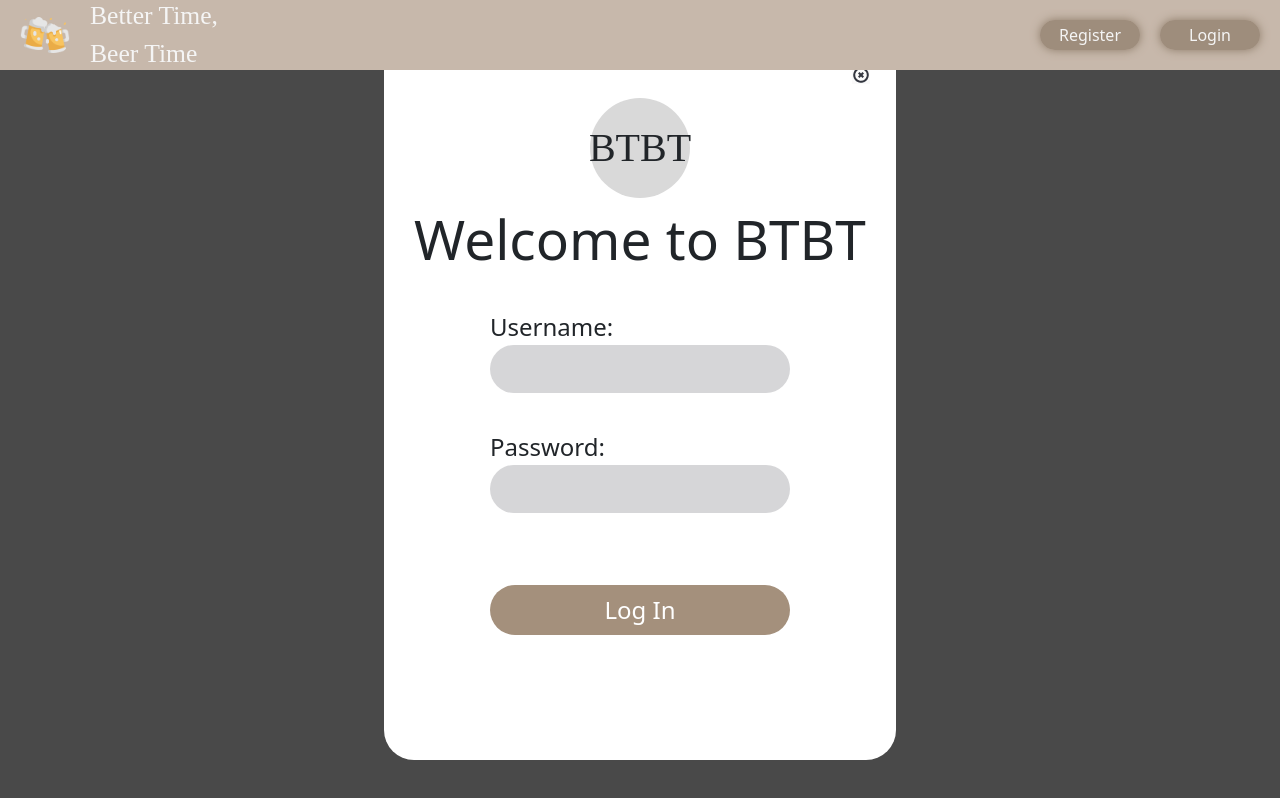
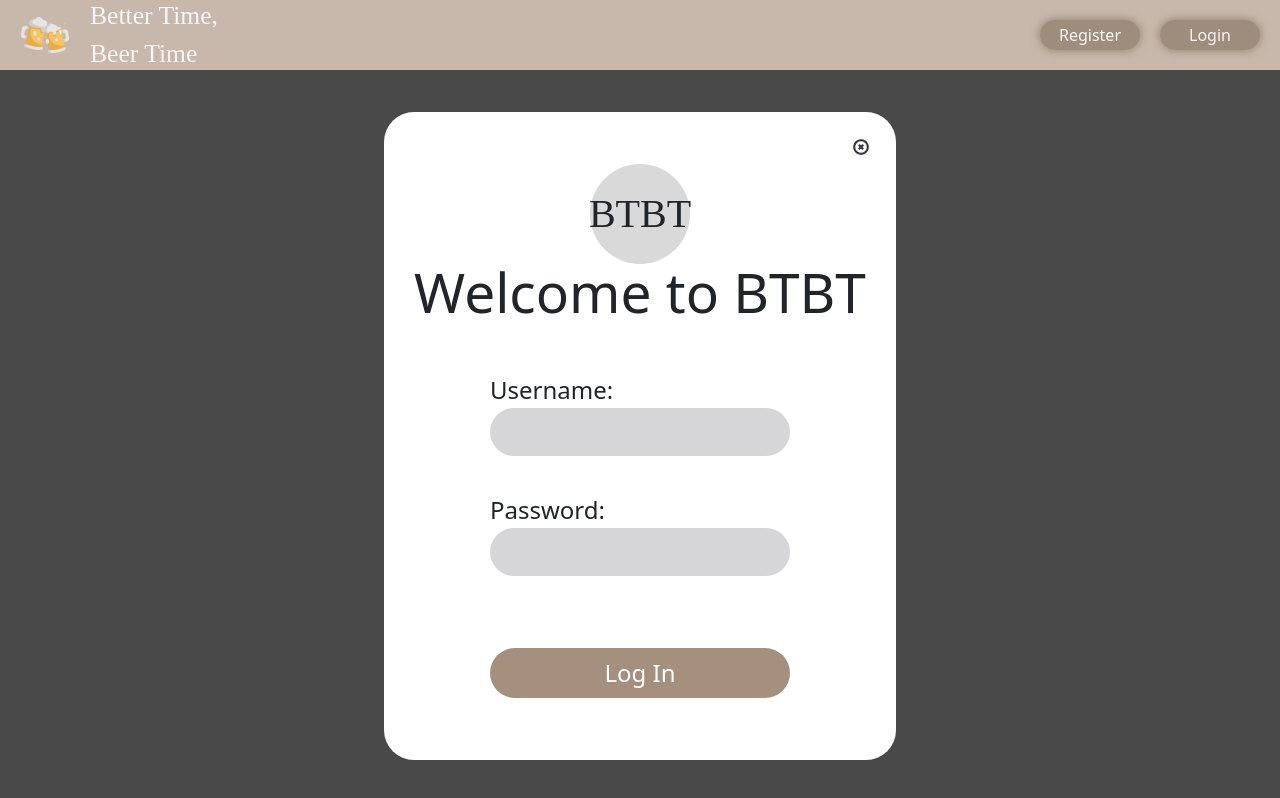
Before and after one commit to abigail-143/sei45-project3, a React (Vite) app in the folder frontend/: page /login in a window 1280 px wide. Built offline with nearby package versions, Linux system fonts and the light colour scheme; the HTML template or start-up script is replaced by a standard one; a web font is replaced by a local one.

Commit message:
Update Modal.module.css

```diff
--- a/frontend/src/components/authenticationOverlay/Modal.module.css
+++ b/frontend/src/components/authenticationOverlay/Modal.module.css
@@ -18,12 +18,11 @@
 .modal {
   position: fixed;
   background: white;
-  top: 5vh;
+  top: 14vh;
   bottom: 5vh;
   left: 30%;
   width: 40%;
   z-index: 100;
-
   border-radius: 30px;
 }
 
@@ -55,7 +54,7 @@
 
 .form {
   /* background-color: aqua; */
-  top: 60%;
+  top: 50%;
   left: 42.5%;
   width: 100px;
   height: 100px;
@@ -65,8 +64,8 @@
   height: 100px;
   width: 100px;
   position: relative;
-  /* top: 45%;
-  left: 42.5%; */
+  bottom: 20%;
+  /* left: 42.5%; */
   /* margin: 20% 35%; */
   /* transform: translate(-50%); */
   border-radius: 50%;
@@ -92,7 +91,7 @@
 }
 
 .welcomeText {
-  top: 8%;
+  top: 6%;
   position: relative;
   font-weight: 400;
   font-size: 55px;
@@ -117,7 +116,7 @@
 }
 
 .loginDetails2 {
-  top: 6%;
+  top: 0%;
   margin-bottom: 50px;
   left: 50%;
   transform: translateX(-50%);
```
